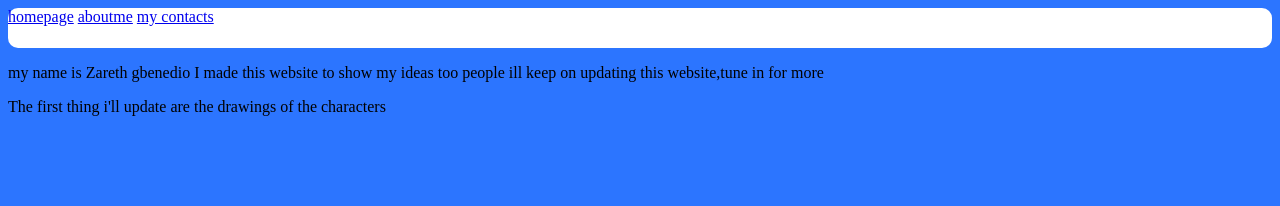
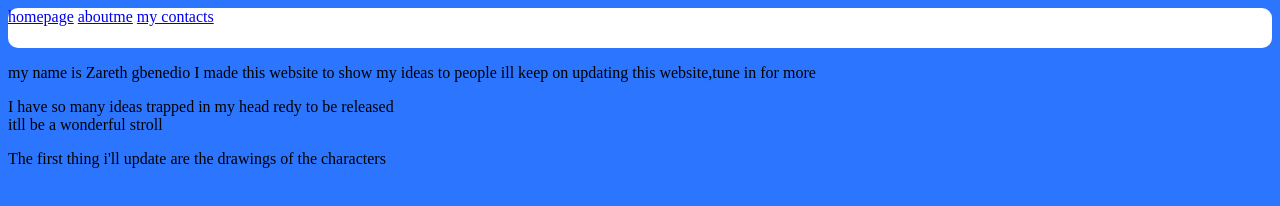
Before and after one commit to zarethgbenedio/Zareth-s-movie-idea-blog, a plain HTML site: page aboutme.html in a window 1280 px wide. Drawn offline with Linux system fonts and the light colour scheme.

Commit message:
Update aboutme.html

```diff
--- a/aboutme.html
+++ b/aboutme.html
@@ -26,7 +26,8 @@
         <a class="nav" href="aboutme.html" >aboutme</a>
         <a class="nav" href="contacts.html" >my contacts</a>
     </div>
-    <p>my name is Zareth gbenedio I made this website to show my ideas too people ill keep on updating this website,tune in for more</p>
+    <p>my name is Zareth gbenedio I made this website to show my ideas to people ill keep on updating this website,tune in for more</p>
+    <p>I have so many ideas trapped in my head redy to be released<br>itll be a wonderful stroll</p>
 <p>The first thing i'll update are the drawings of the characters</p>
 </body>
 </html>
```
